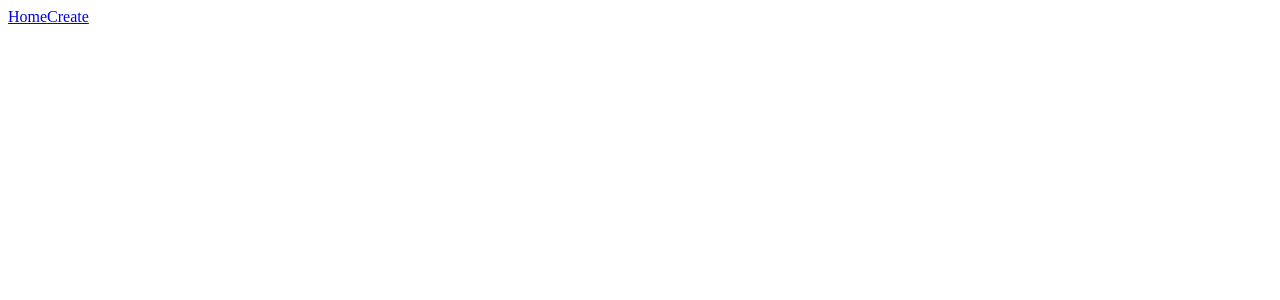
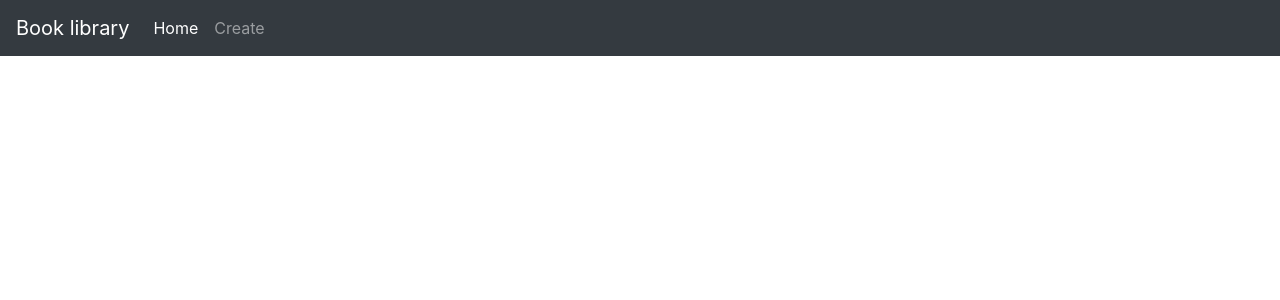
Before and after one commit to eddyjav/library-kruger-ejy, a React (Vite) app: page / in a window 1280 px wide. Shown: the top 300 px of the page. Built offline with nearby package versions, Linux system fonts and the light colour scheme.

Commit message:
:books: add styled init routes modif

```diff
--- a/index.html
+++ b/index.html
@@ -1,13 +1,19 @@
 <!DOCTYPE html>
 <html lang="en">
+
 <head>
   <meta charset="UTF-8" />
   <link rel="icon" type="image/svg+xml" href="/vite.svg" />
   <meta name="viewport" content="width=device-width, initial-scale=1.0" />
+  <link rel="stylesheet" href="https://cdn.jsdelivr.net/npm/bootstrap@4.5.3/dist/css/bootstrap.min.css"
+    integrity="sha384-TX8t27EcRE3e/ihU7zmQxVncDAy5uIKz4rEkgIXeMed4M0jlfIDPvg6uqKI2xXr2" crossorigin="anonymous">
+  <link rel="stylesheet" href="https://cdnjs.cloudflare.com/ajax/libs/animate.css/4.1.1/animate.min.css" />
   <title>Vite + React</title>
 </head>
+
 <body>
   <div id="root"></div>
   <script type="module" src="/src/main.jsx"></script>
 </body>
+
 </html>
--- a/src/components/navBar.jsx
+++ b/src/components/navBar.jsx
@@ -1,12 +1,22 @@
-import { Link } from "react-router-dom";
+import { Link, NavLink } from "react-router-dom";
 
 const NavBar = () => {
   return (
-    <div>
-      <Link to="/">Home</Link>
-      <Link to="/create">Create</Link>
-      <Link to="/"></Link>
-    </div>
+    <nav className="navbar navbar-expand-sm navbar-dark bg-dark">
+      <div className="navbar-collapse">
+        <div className="navbar-nav">
+          <Link className="navbar-brand" to="/">
+            Book library
+          </Link>
+          <NavLink className="isActive nav-item nav-link" to="/">
+            Home
+          </NavLink>
+          <NavLink className="isActive nav-item nav-link" to="/create">
+            Create
+          </NavLink>
+        </div>
+      </div>
+    </nav>
   );
 };
 
```
Lines whose indentation alone changed are shown as unchanged.
